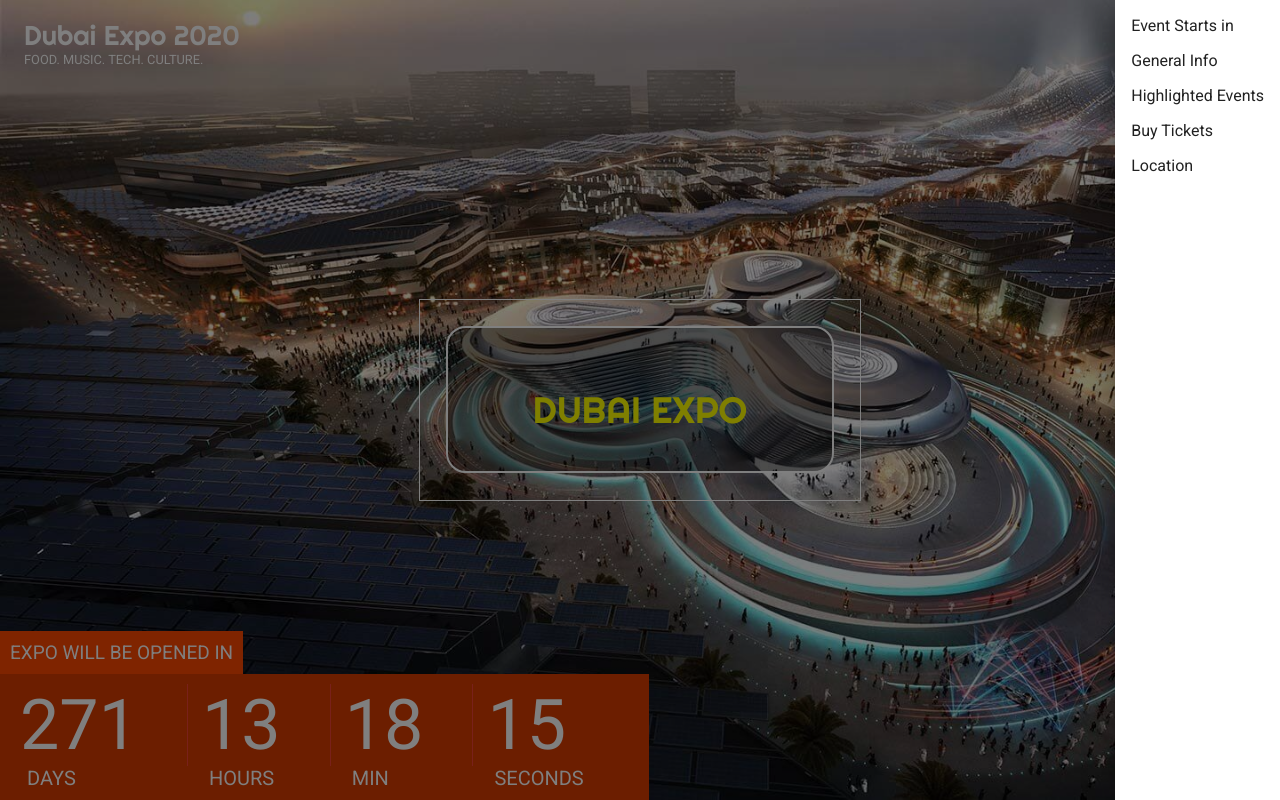
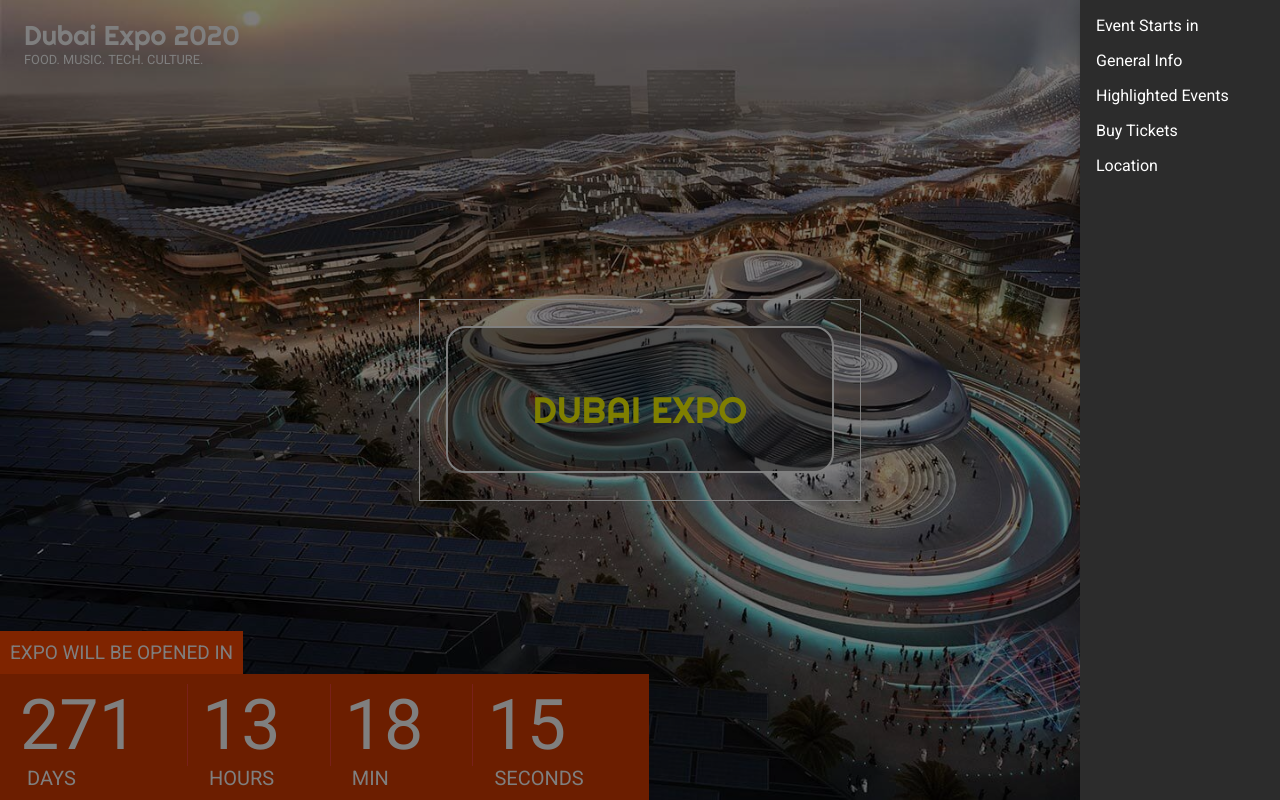
Before and after one commit to PetrovIlyuha/dubai-expo-landing-react, a React (Create React App) app: page / in a window 1280 px wide. Both pictures are taken after a click on the button "Menu". Shown: the top 800 px of the page. Built offline with nearby package versions, Linux system fonts and the light colour scheme.

Commit message:
side menu styled

```diff
--- a/src/assets/styles.css
+++ b/src/assets/styles.css
@@ -32,6 +32,16 @@
 .center_wrapper {
   max-width: 1200px;
   margin: 0 auto;
+}
+
+/*=================
+Side-drawer
+================*/
+.side_drawer {
+  width: 200px;
+  background-color: #2c2c2c;
+  color: white;
+  height: 100vh;
 }
 
 /*====================
--- a/src/components/header_footer/SideDrawer.js
+++ b/src/components/header_footer/SideDrawer.js
@@ -6,7 +6,7 @@
 const SideDrawer = ({ open, onClose }) => {
   return (
     <Drawer anchor="right" open={open} onClose={() => onClose(false)}>
-      <List component="nav">
+      <List component="nav" className="side_drawer">
         <ListItem button onClick={() => console.log("Menu Item Clicked")}>
           Event Starts in
         </ListItem>
```
